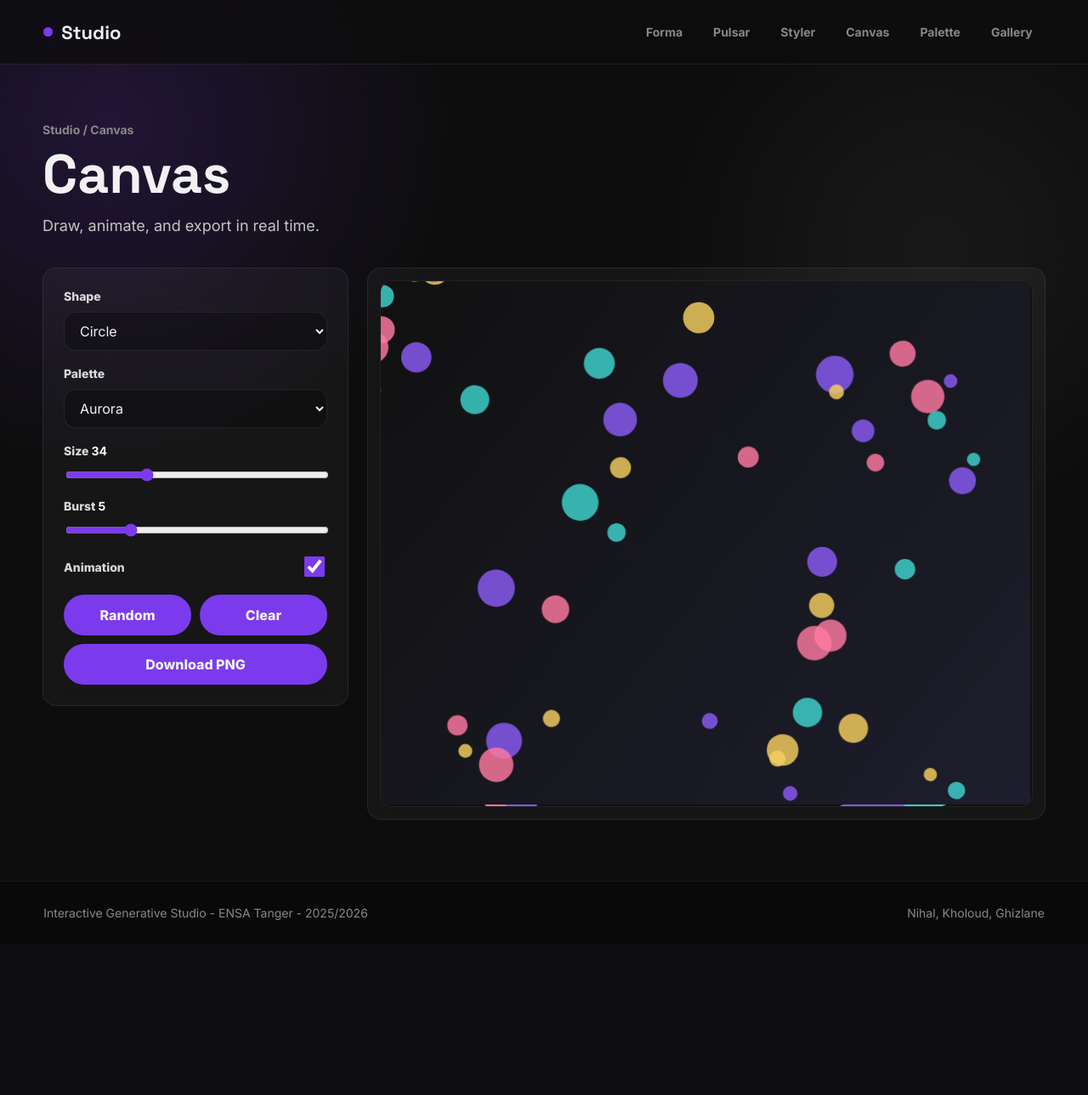
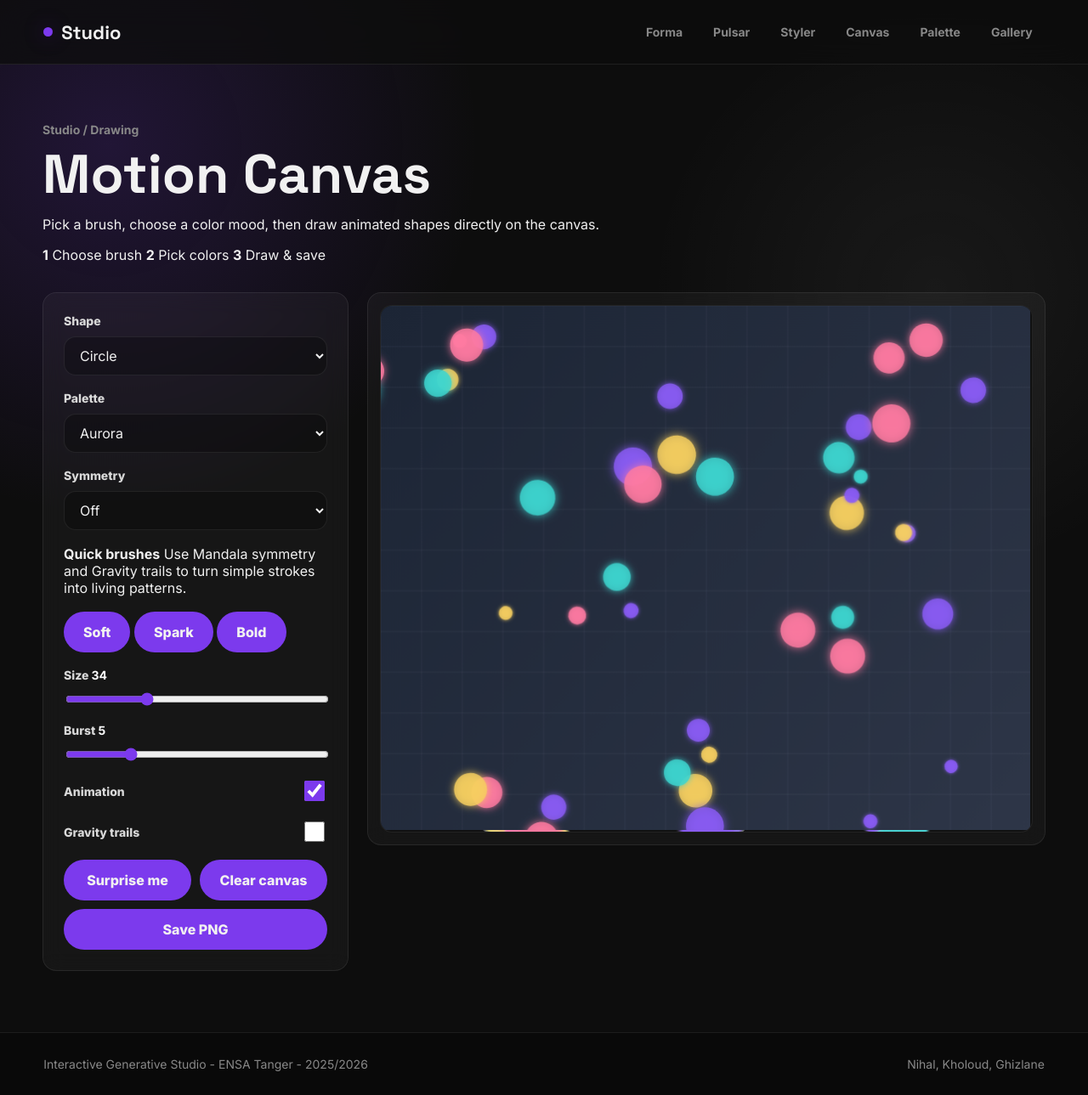
Before and after one commit to kholoud-bouchkaren005/interactive-generative-studio, a Flask app: page /axe4 in a window 1280 px wide. Shown: the whole page at 85% size. Before the commit the page ends 1083 px from the top, so only its background shows below. Run offline with Flask 3, Linux system fonts and the light colour scheme.

Commit message:
feat(canvas): add creative drawing controls

```diff
--- a/app/static/main.js
+++ b/app/static/main.js
@@ -58,25 +58,40 @@ if (canvas) {
     const ctx = canvas.getContext("2d");
     const shapeType = document.getElementById("shapeType");
     const paletteSelect = document.getElementById("palette");
+    const symmetryMode = document.getElementById("symmetryMode");
     const shapeSize = document.getElementById("shapeSize");
     const shapeCount = document.getElementById("shapeCount");
     const animateToggle = document.getElementById("animateToggle");
+    const gravityToggle = document.getElementById("gravityToggle");
     const sizeValue = document.getElementById("sizeValue");
     const countValue = document.getElementById("countValue");
     const randomBtn = document.getElementById("randomBtn");
     const clearBtn = document.getElementById("clearBtn");
     const downloadBtn = document.getElementById("downloadBtn");
+    const brushPresetButtons = document.querySelectorAll("[data-brush-preset]");
 
     const palettes = {
         aurora: ["#3dd6d0", "#8a5cf6", "#f7d060", "#ff7aa2"],
         citrus: ["#f25c54", "#ffb703", "#2a9d8f", "#264653"],
         mono: ["#121212", "#4b5563", "#f4f4f5", "#9ca3af"],
-        neon: ["#00f5d4", "#fee440", "#f15bb5", "#00bbf9"]
+        neon: ["#00f5d4", "#fee440", "#f15bb5", "#00bbf9"],
+        steel: ["#4da3ff", "#ff8a3d", "#9d7bff", "#6ee7d8"],
+        sunrise: ["#ff8a3d", "#ffd166", "#ef476f", "#9d7bff"],
+        lagoon: ["#0eadb8", "#6ee7d8", "#4da3ff", "#e7ecf5"],
+        candy: ["#ff70a6", "#ff9770", "#ffd670", "#9d7bff"]
+    };
+
+    const brushPresets = {
+        soft: { shape: "circle", palette: "lagoon", size: 24, count: 3, symmetry: "off", gravity: false },
+        spark: { shape: "spark", palette: "steel", size: 34, count: 6, symmetry: "mirror", gravity: false },
+        bold: { shape: "star", palette: "sunrise", size: 56, count: 10, symmetry: "mandala", gravity: true }
     };
 
     const shapes = [];
+    const strokes = [];
     let pointerDown = false;
     let lastDragTime = 0;
+    let activeStroke = null;
 
     function resizeCanvas() {
         const rect = canvas.getBoundingClientRect();
@@ -98,10 +113,44 @@ if (canvas) {
         };
     }
 
+    function getSymmetryPoints(point) {
+        const mode = symmetryMode.value;
+        const width = canvas.clientWidth;
+        const height = canvas.clientHeight;
+
+        if (mode === "mirror") {
+            return [
+                point,
+                { x: width - point.x, y: point.y }
+            ];
+        }
+
+        if (mode === "mandala") {
+            const centerX = width / 2;
+            const centerY = height / 2;
+            const dx = point.x - centerX;
+            const dy = point.y - centerY;
+            const points = [];
+            for (let i = 0; i < 8; i += 1) {
+                const angle = (Math.PI * 2 * i) / 8;
+                const cos = Math.cos(angle);
+                const sin = Math.sin(angle);
+                points.push({
+                    x: centerX + dx * cos - dy * sin,
+                    y: centerY + dx * sin + dy * cos
+                });
+            }
+            return points;
+        }
+
+        return [point];
+    }
+
     function addShape(x, y) {
         const colors = palettes[paletteSelect.value];
         const baseSize = Number(shapeSize.value);
-        const burst = Number(shapeCount.value);
+        const symmetryMultiplier = symmetryMode.value === "mandala" ? 2 : 1;
+        const burst = Math.max(1, Math.floor(Number(shapeCount.value) / symmetryMultiplier));
 
         for (let i = 0; i < burst; i += 1) {
             shapes.push({
@@ -112,12 +161,71 @@ if (canvas) {
                 type: shapeType.value,
                 angle: Math.random() * Math.PI * 2,
                 speed: 0.003 + Math.random() * 0.012,
+                orbit: 0.002 + Math.random() * 0.008,
                 drift: {
                     x: (Math.random() - 0.5) * 0.45,
                     y: (Math.random() - 0.5) * 0.45
                 }
             });
         }
+    }
+
+    function beginStrokeAtPoint(point) {
+        const points = getSymmetryPoints(point);
+        activeStroke = {
+            color: randomFrom(palettes[paletteSelect.value]),
+            width: Math.max(3, Number(shapeSize.value) / 6),
+            branches: points.map((branchPoint) => [branchPoint])
+        };
+        strokes.push(activeStroke);
+    }
+
+    function extendStrokeAtPoint(point) {
+        if (!activeStroke) return;
+
+        const colors = palettes[paletteSelect.value];
+        const points = getSymmetryPoints(point);
+        activeStroke.branches.forEach((branch, index) => {
+            branch.push(points[index] || point);
+        });
+        if (activeStroke.branches[0].length % 5 === 0) {
+            activeStroke.color = randomFrom(colors);
+        }
+    }
+
+    function drawStrokeBranch(points) {
+        if (points.length < 2) return;
+
+        ctx.beginPath();
+        ctx.moveTo(points[0].x, points[0].y);
+        for (let i = 1; i < points.length - 1; i += 1) {
+            const current = points[i];
+            const next = points[i + 1];
+            const midX = (current.x + next.x) / 2;
+            const midY = (current.y + next.y) / 2;
+            ctx.quadraticCurveTo(current.x, current.y, midX, midY);
+        }
+
+        const last = points[points.length - 1];
+        ctx.lineTo(last.x, last.y);
+        ctx.stroke();
+    }
+
+    function drawStroke(stroke) {
+        ctx.save();
+        ctx.lineCap = "round";
+        ctx.lineJoin = "round";
+        ctx.lineWidth = stroke.width;
+        ctx.strokeStyle = stroke.color;
+        ctx.shadowColor = stroke.color;
+        ctx.shadowBlur = stroke.width * 2.4;
+        ctx.globalAlpha = 0.72;
+
+        if (stroke.branches) {
+            stroke.branches.forEach(drawStrokeBranch);
+        }
+
+        ctx.restore();
     }
 
     function drawShape(shape) {
@@ -128,6 +236,8 @@ if (canvas) {
         ctx.strokeStyle = shape.color;
         ctx.lineWidth = Math.max(2, shape.size / 12);
         ctx.globalAlpha = 0.82;
+        ctx.shadowColor = shape.color;
+        ctx.shadowBlur = Math.max(0, shape.size / 4);
 
         if (shape.type === "circle") {
             ctx.beginPath();
@@ -142,6 +252,44 @@ if (canvas) {
             ctx.lineTo(-shape.size / 2, shape.size / 2);
             ctx.closePath();
             ctx.fill();
+        } else if (shape.type === "star") {
+            ctx.beginPath();
+            for (let i = 0; i < 10; i += 1) {
+                const radius = i % 2 === 0 ? shape.size / 2 : shape.size / 4;
+                const point = (Math.PI * 2 * i) / 10 - Math.PI / 2;
+                const px = Math.cos(point) * radius;
+                const py = Math.sin(point) * radius;
+                if (i === 0) ctx.moveTo(px, py);
+                else ctx.lineTo(px, py);
+            }
+            ctx.closePath();
+            ctx.fill();
+        } else if (shape.type === "diamond") {
+            ctx.beginPath();
+            ctx.moveTo(0, -shape.size / 2);
+            ctx.lineTo(shape.size / 2, 0);
+            ctx.lineTo(0, shape.size / 2);
+            ctx.lineTo(-shape.size / 2, 0);
+            ctx.closePath();
+            ctx.fill();
+        } else if (shape.type === "ring") {
+            ctx.beginPath();
+            ctx.arc(0, 0, shape.size / 2, 0, Math.PI * 2);
+            ctx.stroke();
+            ctx.beginPath();
+            ctx.arc(0, 0, shape.size / 4, 0, Math.PI * 2);
+            ctx.stroke();
+        } else if (shape.type === "spark") {
+            ctx.beginPath();
+            ctx.moveTo(-shape.size / 2, 0);
+            ctx.lineTo(shape.size / 2, 0);
+            ctx.moveTo(0, -shape.size / 2);
+            ctx.lineTo(0, shape.size / 2);
+            ctx.moveTo(-shape.size / 3, -shape.size / 3);
+            ctx.lineTo(shape.size / 3, shape.size / 3);
+            ctx.moveTo(shape.size / 3, -shape.size / 3);
+            ctx.lineTo(-shape.size / 3, shape.size / 3);
+            ctx.stroke();
         } else {
             ctx.beginPath();
             ctx.moveTo(-shape.size, 0);
@@ -158,16 +306,45 @@ if (canvas) {
         ctx.clearRect(0, 0, width, height);
 
         const gradient = ctx.createLinearGradient(0, 0, width, height);
-        gradient.addColorStop(0, "#111111");
-        gradient.addColorStop(1, "#1e1e2e");
+        gradient.addColorStop(0, "#1c2535");
+        gradient.addColorStop(1, "#2e3648");
         ctx.fillStyle = gradient;
         ctx.fillRect(0, 0, width, height);
+
+        ctx.save();
+        ctx.strokeStyle = "rgba(231, 236, 245, 0.055)";
+        ctx.lineWidth = 1;
+        for (let x = 0; x < width; x += 48) {
+            ctx.beginPath();
+            ctx.moveTo(x, 0);
+            ctx.lineTo(x, height);
+            ctx.stroke();
+        }
+        for (let y = 0; y < height; y += 48) {
+            ctx.beginPath();
+            ctx.moveTo(0, y);
+            ctx.lineTo(width, y);
+            ctx.stroke();
+        }
+        ctx.restore();
+
+        strokes.forEach(drawStroke);
 
         shapes.forEach((shape) => {
             if (animateToggle.checked) {
                 shape.angle += shape.speed;
-                shape.x += shape.drift.x;
-                shape.y += shape.drift.y;
+                if (gravityToggle.checked) {
+                    const centerX = width / 2;
+                    const centerY = height / 2;
+                    const dx = shape.x - centerX;
+                    const dy = shape.y - centerY;
+                    const pull = 0.0018;
+                    shape.x += -dy * shape.orbit - dx * pull;
+                    shape.y += dx * shape.orbit - dy * pull;
+                } else {
+                    shape.x += shape.drift.x;
+                    shape.y += shape.drift.y;
+                }
 
                 if (shape.x < -60) shape.x = width + 60;
                 if (shape.x > width + 60) shape.x = -60;
@@ -184,6 +361,7 @@ if (canvas) {
         const width = canvas.clientWidth;
         const height = canvas.clientHeight;
         shapes.length = 0;
+        strokes.length = 0;
         for (let i = 0; i < 10; i += 1) {
             addShape(Math.random() * width, Math.random() * height);
         }
@@ -198,31 +376,53 @@ if (canvas) {
         pointerDown = true;
         canvas.setPointerCapture(event.pointerId);
         const point = getPointerPosition(event);
-        addShape(point.x, point.y);
+        beginStrokeAtPoint(point);
+        getSymmetryPoints(point).forEach((branchPoint) => addShape(branchPoint.x, branchPoint.y));
     });
 
     canvas.addEventListener("pointermove", (event) => {
         if (!pointerDown) return;
+        const point = getPointerPosition(event);
+        extendStrokeAtPoint(point);
+
         const now = Date.now();
         if (now - lastDragTime < 55) return;
         lastDragTime = now;
-        const point = getPointerPosition(event);
-        addShape(point.x, point.y);
+        getSymmetryPoints(point).forEach((branchPoint) => addShape(branchPoint.x, branchPoint.y));
     });
 
     canvas.addEventListener("pointerup", () => {
         pointerDown = false;
+        activeStroke = null;
     });
 
     canvas.addEventListener("pointerleave", () => {
         pointerDown = false;
+        activeStroke = null;
     });
 
     shapeSize.addEventListener("input", syncValues);
     shapeCount.addEventListener("input", syncValues);
+    brushPresetButtons.forEach((button) => {
+        button.addEventListener("click", () => {
+            const preset = brushPresets[button.dataset.brushPreset];
+            if (!preset) return;
+
+            shapeType.value = preset.shape;
+            paletteSelect.value = preset.palette;
+            symmetryMode.value = preset.symmetry;
+            gravityToggle.checked = preset.gravity;
+            shapeSize.value = preset.size;
+            shapeCount.value = preset.count;
+            brushPresetButtons.forEach((item) => item.classList.remove("active"));
+            button.classList.add("active");
+            syncValues();
+        });
+    });
     randomBtn.addEventListener("click", seedArtwork);
     clearBtn.addEventListener("click", () => {
         shapes.length = 0;
+        strokes.length = 0;
     });
     downloadBtn.addEventListener("click", () => {
         const link = document.createElement("a");
@@ -249,26 +449,46 @@ if (paletteForm) {
     const colorCount = document.getElementById("colorCount");
     const colorCountValue = document.getElementById("colorCountValue");
     const paletteMessage = document.getElementById("paletteMessage");
-    const paletteResult = document.getElementById("paletteResult");
+    const paletteResult = document.getElementById("palette-results");
     const imagePreview = document.getElementById("imagePreview");
+    const imageMeta = document.getElementById("imageMeta");
     const paletteBar = document.getElementById("paletteBar");
+    const presetButtons = document.querySelectorAll("[data-color-preset]");
+
+    function formatBytes(bytes) {
+        if (!bytes) return "0 KB";
+        const units = ["B", "KB", "MB"];
+        let size = bytes;
+        let unitIndex = 0;
+        while (size >= 1024 && unitIndex < units.length - 1) {
+            size /= 1024;
+            unitIndex += 1;
+        }
+        return `${size.toFixed(unitIndex === 0 ? 0 : 1)} ${units[unitIndex]}`;
+    }
 
     function showPreview(file) {
         imagePreview.innerHTML = "";
         imagePreview.classList.remove("empty-preview");
-        if (!file) return;
+        if (!file) {
+            imagePreview.classList.add("empty-preview");
+            imageMeta.textContent = "No image selected";
+            return;
+        }
 
         const img = document.createElement("img");
         img.src = URL.createObjectURL(file);
         img.alt = "Uploaded artwork preview";
         img.onload = () => URL.revokeObjectURL(img.src);
         imagePreview.appendChild(img);
+        imageMeta.textContent = `${file.name} - ${formatBytes(file.size)}`;
     }
 
     function renderPalette(colors) {
         paletteResult.innerHTML = "";
+        paletteResult.classList.remove("empty-palette");
         paletteBar.innerHTML = "";
-        colors.forEach((color) => {
+        colors.forEach((color, index) => {
             const swatch = document.createElement("article");
             swatch.className = "palette-swatch";
             swatch.innerHTML = `
@@ -278,7 +498,9 @@ if (paletteForm) {
                     <span>RGB ${color.rgb.join(", ")}</span>
                     <span>${color.percentage}%</span>
                 </div>
+                <button type="button" class="copy-color" data-copy-color="${color.hex}">Copy</button>
             `;
+            swatch.style.animationDelay = `${index * 45}ms`;
             paletteResult.appendChild(swatch);
 
             const segment = document.createElement("span");
@@ -291,16 +513,43 @@ if (paletteForm) {
 
     colorCount.addEventListener("input", () => {
         colorCountValue.textContent = colorCount.value;
+        presetButtons.forEach((button) => {
+            button.classList.toggle("active", button.dataset.colorPreset === colorCount.value);
+        });
+    });
+
+    presetButtons.forEach((button) => {
+        button.addEventListener("click", () => {
+            colorCount.value = button.dataset.colorPreset;
+            colorCount.dispatchEvent(new Event("input"));
+        });
     });
 
     imageInput.addEventListener("change", () => {
         showPreview(imageInput.files[0]);
     });
 
+    paletteResult.addEventListener("click", async (event) => {
+        const button = event.target.closest("[data-copy-color]");
+        if (!button) return;
+
+        const color = button.dataset.copyColor;
+        try {
+            await navigator.clipboard.writeText(color);
+            button.textContent = "Copied";
+            window.setTimeout(() => {
+                button.textContent = "Copy";
+            }, 1100);
+        } catch (error) {
+            paletteMessage.textContent = `Copy manually: ${color}`;
+        }
+    });
+
     paletteForm.addEventListener("submit", async (event) => {
         event.preventDefault();
         paletteMessage.textContent = "Extracting colors...";
         paletteResult.innerHTML = "";
+        paletteResult.classList.remove("empty-palette");
         paletteBar.innerHTML = "";
 
         const formData = new FormData(paletteForm);
@@ -317,13 +566,20 @@ if (paletteForm) {
             }
 
             renderPalette(data.palette);
-            paletteMessage.textContent = "Palette extracted with K-means clustering.";
+            paletteMessage.textContent = "Palette generated. Use Copy to reuse any color.";
         } catch (error) {
             paletteMessage.textContent = error.message;
+            paletteResult.classList.add("empty-palette");
+            paletteResult.innerHTML = `
+                <article>
+                    <strong>No palette yet</strong>
+                    <span>${error.message}</span>
+                </article>
+            `;
         } finally {
             if (button) {
                 button.classList.remove("loading");
-                button.textContent = button.dataset.originalText || "Extract Palette";
+                button.textContent = button.dataset.originalText || "Generate Palette";
             }
         }
     });
--- a/app/templates/canvas.html
+++ b/app/templates/canvas.html
@@ -3,34 +3,75 @@
 {% block title %}Canvas - Studio{% endblock %}
 
 {% block content %}
-<main class="module-page">
-    <section class="module-header shell">
-        <p class="breadcrumb">Studio / Canvas</p>
-        <h1>Canvas</h1>
-        <p>Draw, animate, and export in real time.</p>
+<main class="module-page canvas-page">
+    <section class="module-header canvas-hero shell">
+        <div>
+            <p class="breadcrumb">Studio / Drawing</p>
+            <h1>Motion Canvas</h1>
+            <p>Pick a brush, choose a color mood, then draw animated shapes directly on the canvas.</p>
+            <div class="canvas-steps" aria-label="Canvas workflow">
+                <a href="#canvas-brush"><strong>1</strong> Choose brush</a>
+                <a href="#canvas-colors"><strong>2</strong> Pick colors</a>
+                <a href="#artCanvas"><strong>3</strong> Draw & save</a>
+            </div>
+        </div>
+        <div class="canvas-hero-art" aria-hidden="true">
+            <span></span>
+            <span></span>
+            <span></span>
+            <span></span>
+        </div>
     </section>
 
     <section class="workspace-grid shell canvas-workspace">
         <aside class="control-panel canvas-controls">
-            <label class="control-row" for="shapeType">
+            <label id="canvas-brush" class="control-row" for="shapeType">
                 <span>Shape</span>
                 <select id="shapeType">
                     <option value="circle">Circle</option>
                     <option value="square">Square</option>
                     <option value="triangle">Triangle</option>
                     <option value="line">Line</option>
+                    <option value="star">Star</option>
+                    <option value="diamond">Diamond</option>
+                    <option value="ring">Ring</option>
+                    <option value="spark">Spark</option>
                 </select>
             </label>
 
-            <label class="control-row" for="palette">
+            <label id="canvas-colors" class="control-row" for="palette">
                 <span>Palette</span>
                 <select id="palette">
                     <option value="aurora">Aurora</option>
                     <option value="citrus">Citrus</option>
                     <option value="mono">Ink</option>
                     <option value="neon">Neon</option>
+                    <option value="steel">Steel Night</option>
+                    <option value="sunrise">Sunrise</option>
+                    <option value="lagoon">Lagoon</option>
+                    <option value="candy">Candy</option>
                 </select>
             </label>
+
+            <label class="control-row" for="symmetryMode">
+                <span>Symmetry</span>
+                <select id="symmetryMode">
+                    <option value="off">Off</option>
+                    <option value="mirror">Mirror</option>
+                    <option value="mandala">Mandala</option>
+                </select>
+            </label>
+
+            <div class="canvas-preset-guide">
+                <strong>Quick brushes</strong>
+                <span>Use Mandala symmetry and Gravity trails to turn simple strokes into living patterns.</span>
+            </div>
+
+            <div class="canvas-brush-presets" aria-label="Brush presets">
+                <button type="button" data-brush-preset="soft">Soft</button>
+                <button type="button" data-brush-preset="spark" class="active">Spark</button>
+                <button type="button" data-brush-preset="bold">Bold</button>
+            </div>
 
             <label class="control-row" for="shapeSize">
                 <span>Size <strong id="sizeValue">34</strong></span>
@@ -47,10 +88,15 @@
                 <input type="checkbox" id="animateToggle" checked>
             </label>
 
+            <label class="toggle-row" for="gravityToggle">
+                <span>Gravity trails</span>
+                <input type="checkbox" id="gravityToggle">
+            </label>
+
             <div class="button-grid">
-                <button type="button" id="randomBtn">Random</button>
-                <button type="button" id="clearBtn">Clear</button>
-                <button type="button" id="downloadBtn">Download PNG</button>
+                <button type="button" id="randomBtn">Surprise me</button>
+                <button type="button" id="clearBtn">Clear canvas</button>
+                <button type="button" id="downloadBtn">Save PNG</button>
             </div>
         </aside>
 
```
